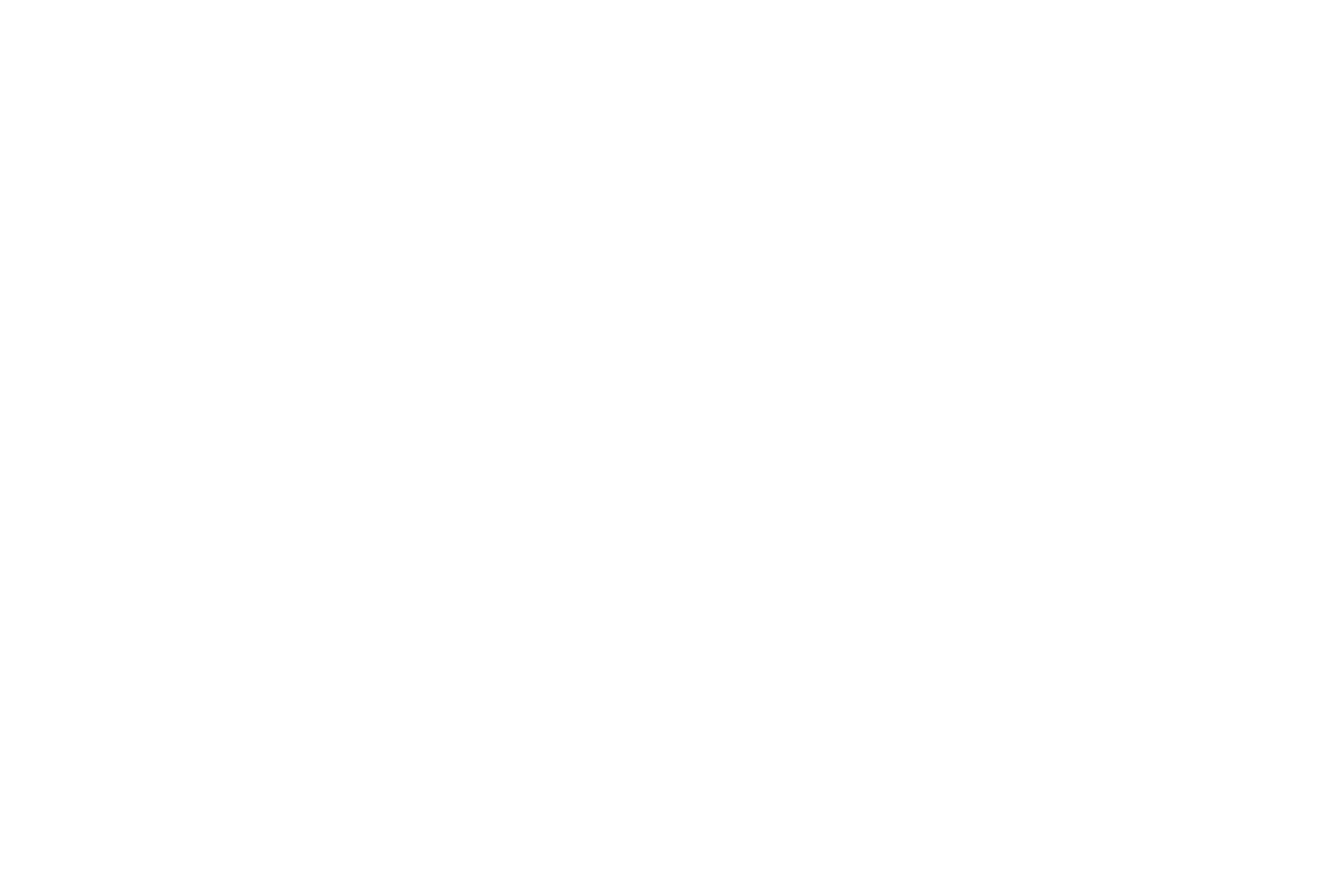
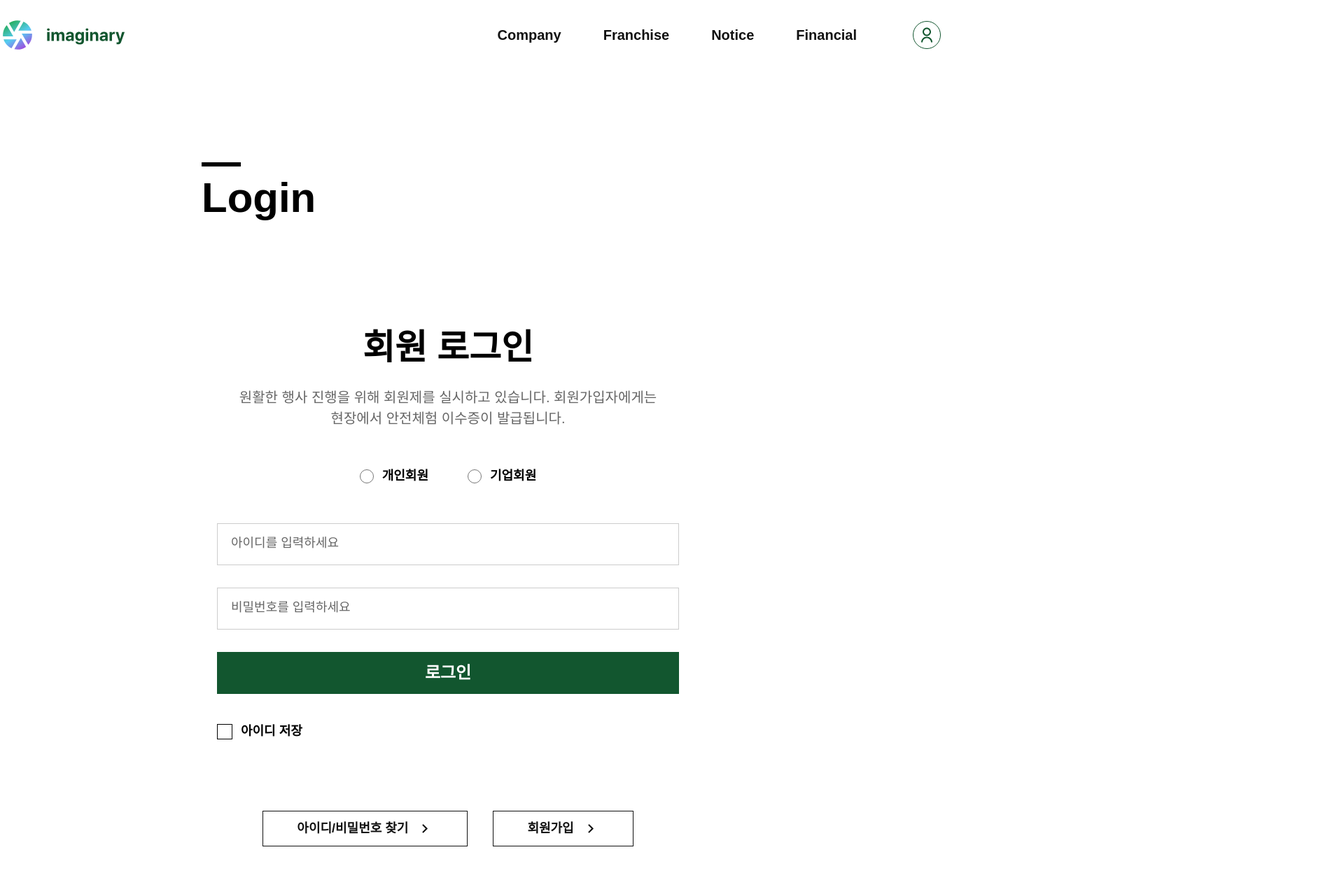
Before and after one commit to gamenumber/ddddd, a plain HTML site: page login.html in a window 1280 px wide. Shown: the top 1248 px of the page at 70% size, 1920 px wide, since content can reach past the window. Before the commit the page ends 800 px from the top, so only its background shows below. Drawn offline with nearby package versions, Linux system fonts and the light colour scheme; a web font is replaced by a local one.

Commit message:
완성된 페이지

```diff
--- a/css/common.css
+++ b/css/common.css
@@ -271,3 +271,31 @@ address > p {
     /* bxsh */
     box-shadow: 5px 6px 0 var(--main-color);
 }
+
+/* 공통으로 모든페이지에 정의 */
+/* 대괄호 -> 속성 선택자 */
+input[type="checkbox"] {
+    display: none;
+}
+
+input[type="checkbox"] + label {
+    /* background: #5f5; */
+    display: flex;
+    align-items: center;
+    gap: 1.2rem;
+}
+
+input[type="checkbox"] + label::before {
+    /* ct+db+w2r+h2r+bd */
+    content: "";
+    display: block;
+    width: 2rem;
+    height: 2rem;
+    border: 1px solid #000;
+}
+
+input[type="checkbox"]:checked + label::before {
+    /* 체크가 된 체크박스의 인접한 동생의 before가상요소 */
+    border-color: var(--main-color);
+    background: var(--main-color) url(../img/ico-check.svg) no-repeat 50% / 50%;
+}
--- a/css/reset.css
+++ b/css/reset.css
@@ -54,6 +54,9 @@ form,
 label,
 legend,
 button,
+input,
+select,
+textarea,
 table,
 caption,
 tbody,
@@ -128,3 +131,8 @@ table {
     border-collapse: collapse; /* 보더 합치기 */
     border-spacing: 0; /* 보더 여백 없애기 */
 }
+
+button,
+label {
+    cursor: pointer;
+}
--- a/css/sub.css
+++ b/css/sub.css
@@ -21,6 +21,18 @@
 }
 .financial .sub-visual {
     background-image: url(../img/sub-visual-4.jpg);
+}
+
+.login .sub-visual {
+    background: #fff;
+}
+
+.login .sub-title h2 {
+    color: #000;
+}
+
+.login .sub-title h2::before {
+    background: #000;
 }
 
 .sub-visual .inner {
@@ -354,3 +366,123 @@
     font-weight: 700;
     color: var(--main-color);
 }
+
+/* 로그인 */
+.login-wrap {
+    /* w66r+m0-a+bg#ff5 */
+    width: 66rem;
+    margin: 0 auto;
+    /* background: #ff5; */
+    padding-top: 0 !important; /* 개별성 규칙을 강제로 무시하는 (엄청난 점수가 들어가는 코드) -> 남발은 금물*/
+    text-align: center;
+}
+
+.login-wrap h3 {
+    /* fw700+fz5r+c */
+    font-weight: 700;
+    font-size: 5rem;
+    color: #000;
+}
+
+.login-wrap p {
+    margin-top: 1.8rem;
+    font-size: 2rem;
+}
+
+.select-member {
+    /* bg#5f5+mt5.4r+df */
+    /* background: #5f5; */
+    margin-top: 5.4rem;
+    display: flex;
+    justify-content: center;
+    gap: 5.6rem;
+}
+
+.select-member > div {
+    /* border: 1px solid #000; */
+    display: flex;
+    align-items: center;
+    gap: 1.2rem;
+}
+
+.select-member > div input {
+    /* w2r+h2r+bd */
+    width: 2rem;
+    height: 2rem;
+    border: 1px solid #000;
+}
+
+.select-member > div label {
+    /* fw700+fz1.8r+c#000 */
+    font-weight: 700;
+    font-size: 1.8rem;
+    color: #000;
+}
+
+.f-row {
+    /* background: #5f5; */
+    margin-top: 5.4rem;
+    position: relative;
+    height: 6rem;
+}
+
+.f-row + .f-row {
+    margin-top: 3.2rem;
+}
+
+.f-row label {
+    /* poa+t50+l20 */
+    position: absolute;
+    top: 15px;
+    left: 20px;
+    font-size: 1.8rem;
+    transition: 0.4s;
+}
+
+.f-row input {
+    /* w100p+h100p+bd+p0-2+trs.4s */
+    width: 100%;
+    height: 100%;
+    border: 1px solid var(--black20);
+    padding: 0 2rem;
+    transition: 0.4s;
+}
+
+.f-row input:hover {
+    border-color: #000; /* bdc */
+}
+
+.f-row input:focus + label {
+    background: #fff;
+    font-size: 1.2rem;
+    top: -7px;
+    padding: 0 7px;
+}
+
+.btn-login {
+    /* mt3.2r+w100p+h6r+bg+c#fff+fw600+fz2.4r */
+    margin-top: 3.2rem;
+    width: 100%;
+    height: 6rem;
+    background: var(--main-color);
+    color: #fff;
+    font-weight: 600;
+    font-size: 2.4rem;
+}
+
+.save-id {
+    margin-top: 4rem;
+}
+
+.save-id > div {
+    display: flex; /* df */
+    align-items: center;
+    gap: 1.2rem;
+}
+
+.save-id > div label {
+    /* fw700+fz1.8r+c#000 */
+    font-weight: 700;
+    font-size: 1.8rem;
+    color: #000;
+}
--- a/login.html
+++ b/login.html
@@ -0,0 +1,154 @@
+<!DOCTYPE html>
+<html lang="ko">
+    <head>
+        <meta charset="UTF-8" />
+        <meta name="viewport" content="width=device-width, initial-scale=1.0" />
+        <title>login | imaginary</title>
+        <link
+            rel="shortcut icon"
+            href="./img/favicon.png"
+            type="image/x-icon"
+        />
+        <link rel="stylesheet" href="./css/reset.css" />
+
+        <link
+            href="https://unpkg.com/aos@2.3.1/dist/aos.css"
+            rel="stylesheet"
+        />
+
+        <link rel="stylesheet" href="./css/common.css" />
+        <link rel="stylesheet" href="./css/sub.css" />
+    </head>
+    <body>
+        <a href="#main" class="hidden">본문 바로가기</a>
+        <hr />
+
+        <!-- header#header+main#main+footer#footer -->
+        <!-- s: header -->
+        <header id="header">
+            <!-- .inner>nav>h1.logo+ul.gnb+.util-menu -->
+            <div class="inner">
+                <nav>
+                    <h1 class="logo">
+                        <a href="index.html"><i class="hidden">imaginary</i></a>
+                    </h1>
+
+                    <ul class="gnb">
+                        <li><a href="company.html">company</a></li>
+                        <li><a href="franchise.html">franchise</a></li>
+                        <li><a href="notice.html">notice</a></li>
+                        <li><a href="financial.html">financial</a></li>
+                    </ul>
+
+                    <div class="util-menu">
+                        <a href="login.html"><i class="hidden">로그인</i></a>
+                    </div>
+                </nav>
+            </div>
+        </header>
+        <!-- //e: header -->
+        <hr />
+
+        <main id="main" class="login">
+            <!-- s: sub visual -->
+            <section class="sub-visual">
+                <!-- .inner>.sub-title>h2>b{company} -->
+                <div class="inner">
+                    <div class="sub-title">
+                        <h2><b>Login</b></h2>
+                    </div>
+                </div>
+            </section>
+            <!-- //e: sub visual -->
+
+            <!-- s: login -->
+            <!-- section.login-wrap -->
+            <section class="login-wrap">
+                <!-- h3+p+.form-wrap -->
+                <h3>회원 로그인</h3>
+                <p>
+                    원활한 행사 진행을 위해 회원제를 실시하고 있습니다.
+                    회원가입자에게는 현장에서 안전체험 이수증이 발급됩니다.
+                </p>
+                <div class="form-wrap">
+                    <!-- fst>leg -->
+                    <fieldset>
+                        <legend><i class="hidden">회원 로그인</i></legend>
+
+                        <!-- div*5 -->
+                        <div class="select-member">
+                            <!-- div>input:radio+label -->
+                            <div>
+                                <input type="radio" id="mem-type1" />
+                                <label for="mem-type1">개인회원</label>
+                            </div>
+                            <div>
+                                <input type="radio" id="mem-type2" />
+                                <label for="mem-type2">기업회원</label>
+                            </div>
+                        </div>
+                        <div class="f-row">
+                            <input type="text" id="user-id" />
+                            <label for="user-id">아이디를 입력하세요</label>
+                        </div>
+                        <div class="f-row">
+                            <input type="password" id="user-pwd" />
+                            <label for="user-pwd">비밀번호를 입력하세요</label>
+                        </div>
+                        <!-- button:submit -->
+                        <button type="submit" class="btn-login">로그인</button>
+                        <div class="save-id">
+                            <!-- div>input:checkbox+label -->
+                            <div>
+                                <input type="checkbox" id="save-id" />
+                                <label for="save-id">아이디 저장</label>
+                            </div>
+                        </div>
+                    </fieldset>
+                </div>
+
+                <!-- .btn-wrap>a.btn*2 -->
+                <div class="btn-wrap">
+                    <a href="#" class="btn">아이디/비밀번호 찾기</a>
+                    <a href="#" class="btn">회원가입</a>
+                </div>
+            </section>
+            <!-- //e: login -->
+        </main>
+        <hr />
+
+        <footer id="footer">
+            <div class="inner">
+                <div class="foot-con">
+                    <div class="foot-logo"><i class="hidden">imaginary</i></div>
+
+                    <address>
+                        <dl>
+                            <dt>address</dt>
+                            <dd>경기도 고양시 일산동구 탄중로 416</dd>
+
+                            <dt>tel</dt>
+                            <dd>031.866.1234</dd>
+
+                            <dt>fax</dt>
+                            <dd>02.6008.1234</dd>
+
+                            <dt>e-mail</dt>
+                            <dd>imaginary@gmail.com</dd>
+                        </dl>
+                        <p>
+                            Copyright &copy; 2024 imaginary. All Right Reserved
+                        </p>
+                    </address>
+                </div>
+            </div>
+        </footer>
+
+        <!-- button.btn-top>i.hidden{TOP} -->
+        <a href="#top" class="btn-top"><i class="hidden">TOP</i></a>
+
+        <!-- script:src -->
+        <script src="https://unpkg.com/aos@2.3.1/dist/aos.js"></script>
+        <script src="./js/common.js"></script>
+    </body>
+</html>
```
Also changed, not shown: img/ico-check.svg (added).
